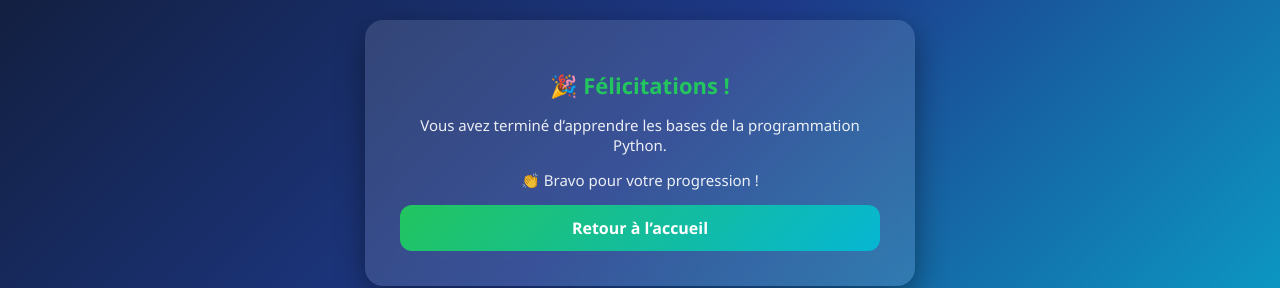
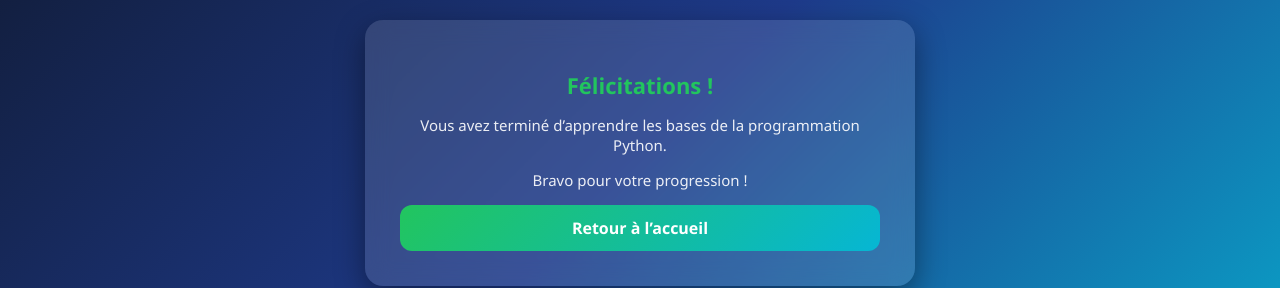
Before and after one commit to bennybasua243-coder/EasyLearn, a plain HTML site: page fin.html in a window 1280 px wide. Shown: the part 247-535 px from the top of the page. Drawn offline with Linux system fonts and the light colour scheme.

Commit message:
Update fin.html
enlever les stickers

```diff
--- a/fin.html
+++ b/fin.html
@@ -9,13 +9,13 @@
 
 <div class="container fade-in">
 
-  <h1>🎉 Félicitations !</h1>
+  <h1> Félicitations !</h1>
 
   <p>
     Vous avez terminé d’apprendre les bases de la programmation Python.
   </p>
 
-  <p>👏 Bravo pour votre progression !</p>
+  <p> Bravo pour votre progression !</p>
 
   <a class="btn" href="index.html">
     Retour à l’accueil
```
